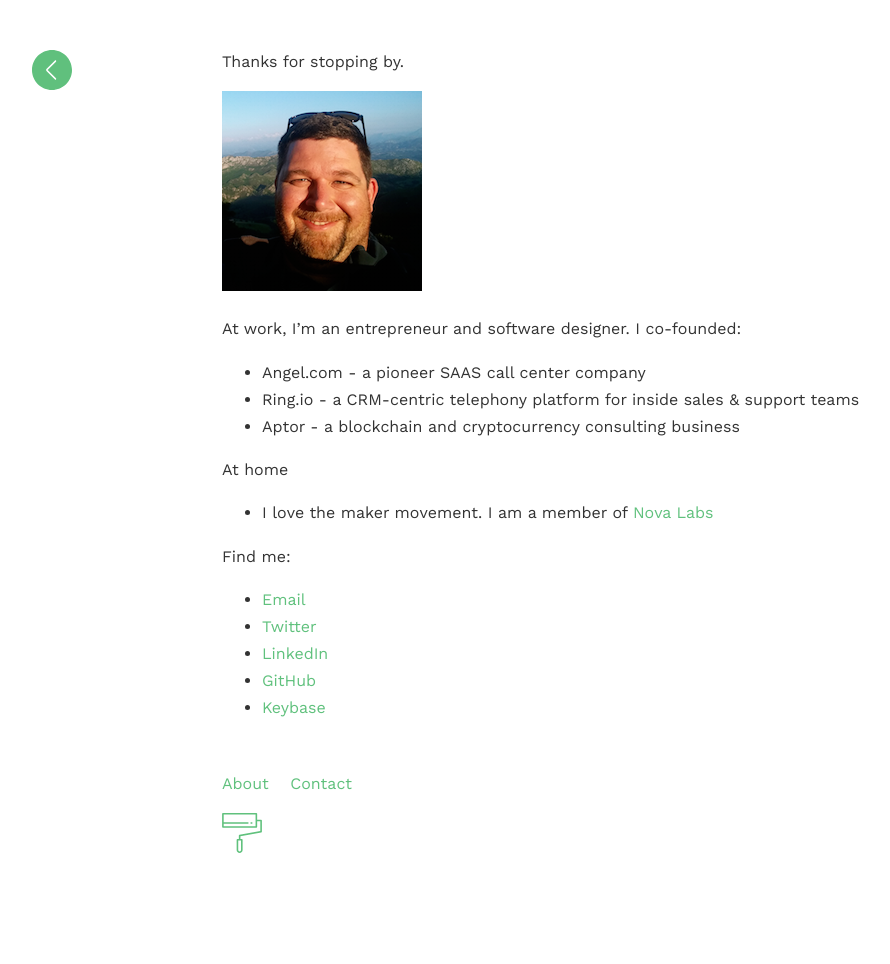
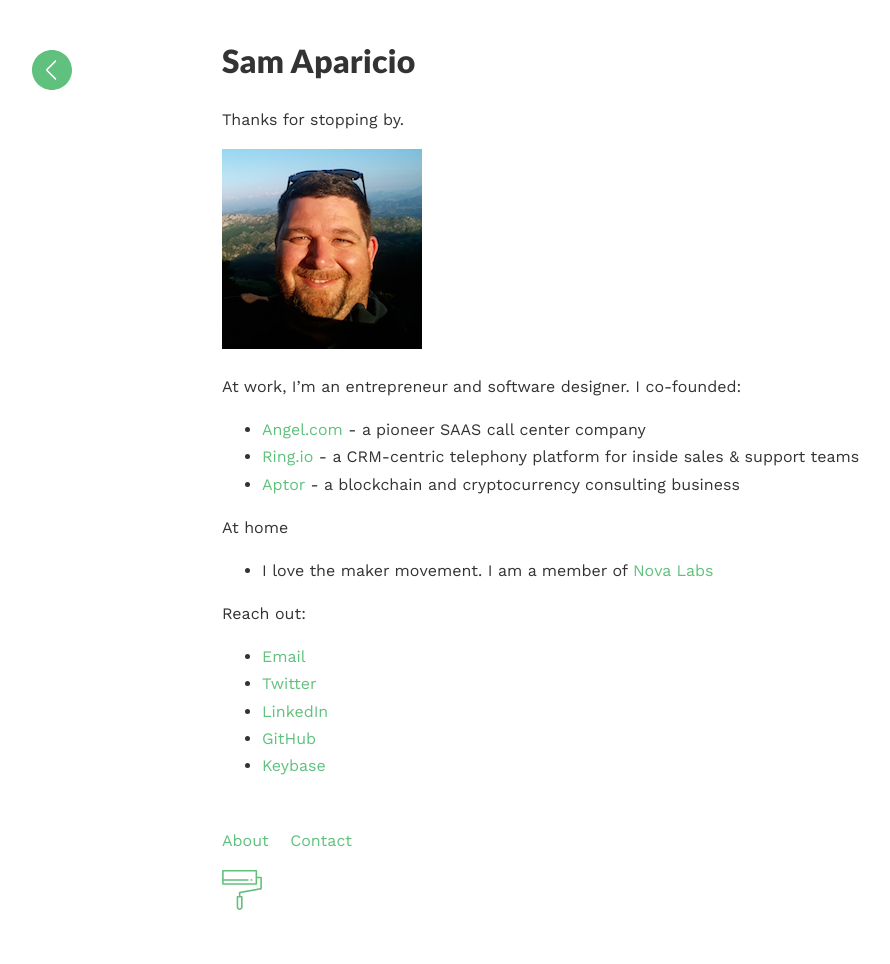
Before and after one commit to samaparicio/samaparicio.github.io, a Jekyll site: the page built from about.md, in a window 1280 px wide. Shown: the whole page, without its empty margins (18-908 px from the left). Built offline with Jekyll 4.4.1, drawn with Linux system fonts in a browser that asks for light colours; our own code applies the rules of GitHub Pages for plain Markdown files.

```diff
--- a/_config.yml
+++ b/_config.yml
@@ -1,7 +1,7 @@
 title: Sam Aparicio
 email: samuel@aparicio.org
 
-permalink: /:title.html
+permalink: /:title
 
 highlighter: rouge
 markdown: kramdown
--- a/about.md
+++ b/about.md
@@ -1,3 +1,9 @@
+---
+title: About
+---
+
+# Sam Aparicio
+
 Thanks for stopping by.
 
 ![sam aparicio]({{"/assets/sam-aparicio-mugshot.png"}})
@@ -5,15 +11,15 @@ Thanks for stopping by.
 
 At work, I'm an entrepreneur and software designer. I co-founded:
 
-   * Angel.com - a pioneer SAAS call center company
-   * Ring.io - a CRM-centric telephony platform for inside sales & support teams
-   * Aptor - a blockchain and cryptocurrency consulting business
+   * [Angel.com](http://angel.com) - a pioneer SAAS call center company
+   * [Ring.io](http://ring.io) - a CRM-centric telephony platform for inside sales & support teams
+   * [Aptor](http://aptor.net) - a blockchain and cryptocurrency consulting business
 
 At home
 
   * I love the maker movement. I am a member of [Nova Labs](https://nova-labs.org)
 
-Find me:
+Reach out:
 
   * [Email](mailto:samuel@aparicio.org)
   * [Twitter](https://twitter.com/samaparicio)
```
